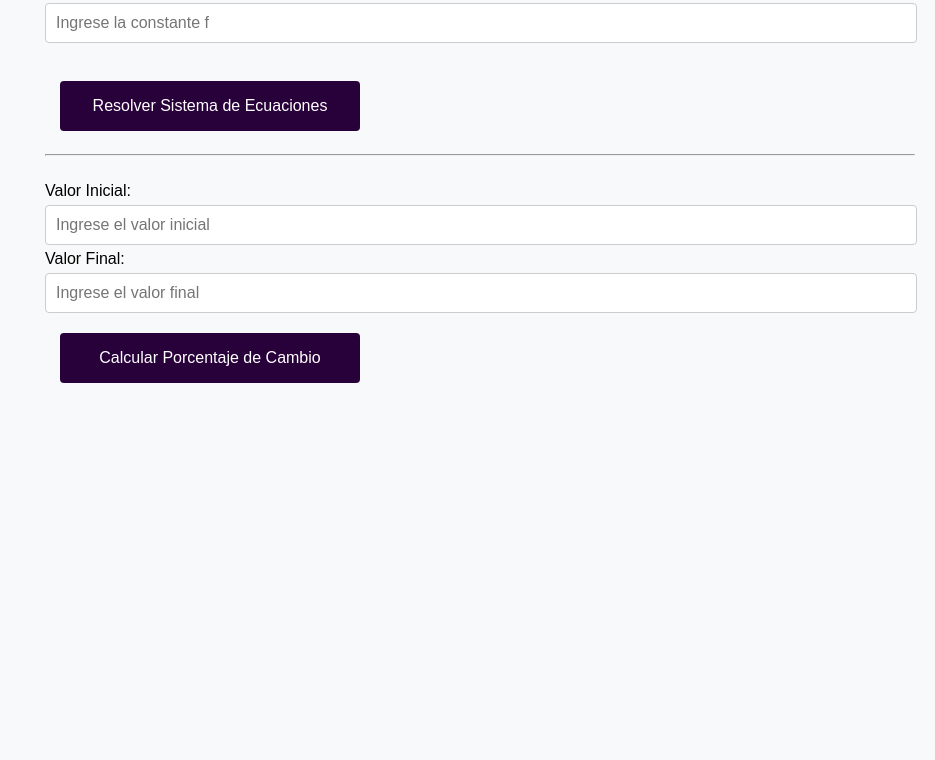
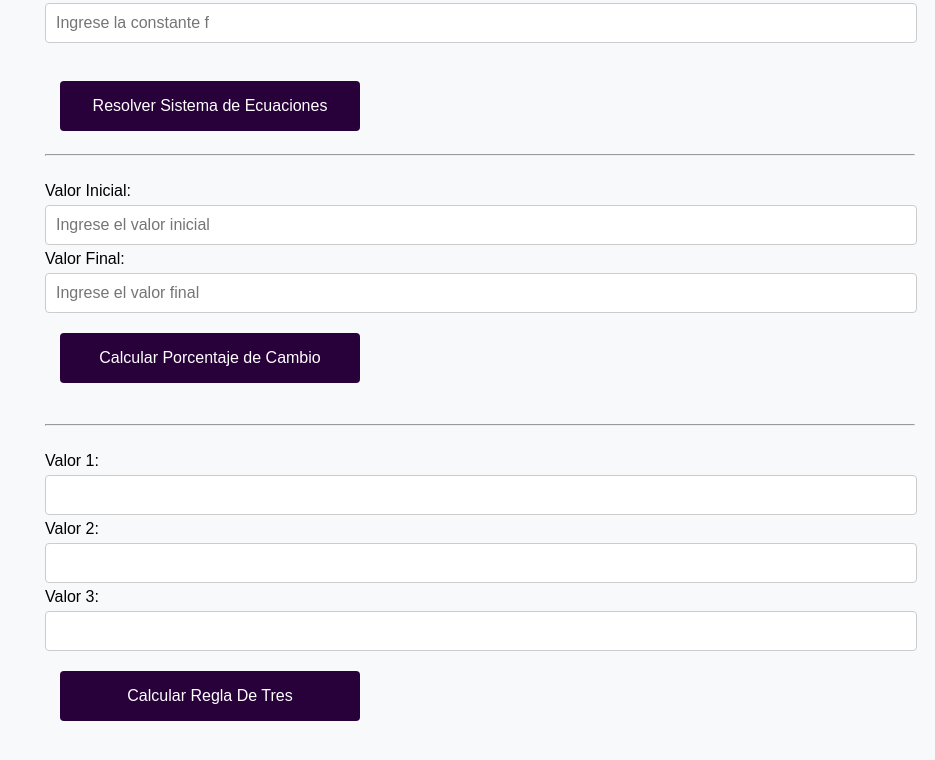
Before and after one commit to Mario-conf/Calculator-JS, a plain HTML site: page index.html in a window 1280 px wide. Shown: the part 2184-2944 px from the top of the page, without its empty margins (345-1280 px from the left). Before the commit the page ends 2640 px from the top, so only its background shows below. Drawn offline with nearby package versions, Linux system fonts and the light colour scheme.

Commit message:
Update index.html

```diff
--- a/index.html
+++ b/index.html
@@ -137,7 +137,6 @@
   <button type="button" id="resolverSistemaEcuacionesBtn">Resolver Sistema de Ecuaciones</button>
 </form>
 <hr><br>
-
     <!-- Porcentaje de Cambio -->
     <form name="porcentajeForm" onsubmit="calcularPorcentaje(); return false;">
       <label for="valorInicial">Valor Inicial:</label>
@@ -146,6 +145,22 @@
       <input type="text" name="valorFinal" placeholder="Ingrese el valor final" required>
       <button type="submit">Calcular Porcentaje de Cambio</button>
   </form>
+<br><hr><br>
+
+<form id="reglaDeTresForm">
+  <label for="valor1">Valor 1:</label>
+  <input type="number" id="valor1" required>
+
+  <label for="valor2">Valor 2:</label>
+  <input type="number" id="valor2" required>
+
+  <label for="valor3">Valor 3:</label>
+  <input type="number" id="valor3" required>
+
+  <button type="button" onclick="calcularReglaDeTres()">Calcular Regla De Tres</button>
+</form>
+
+
 <br>
 </div>
   <script src="script.js"></script>
```
